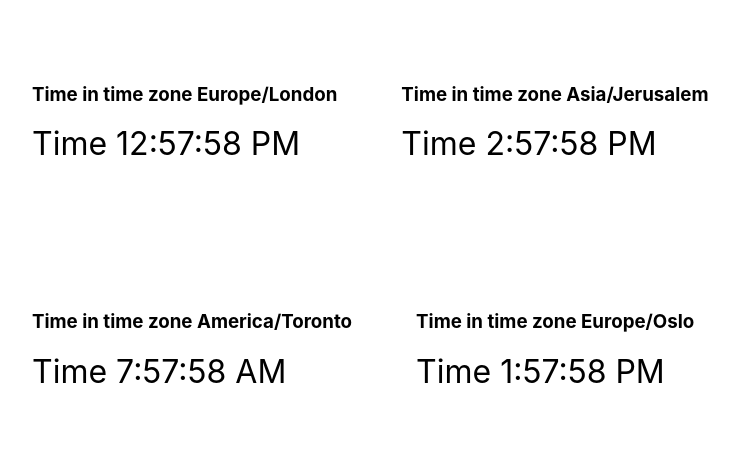
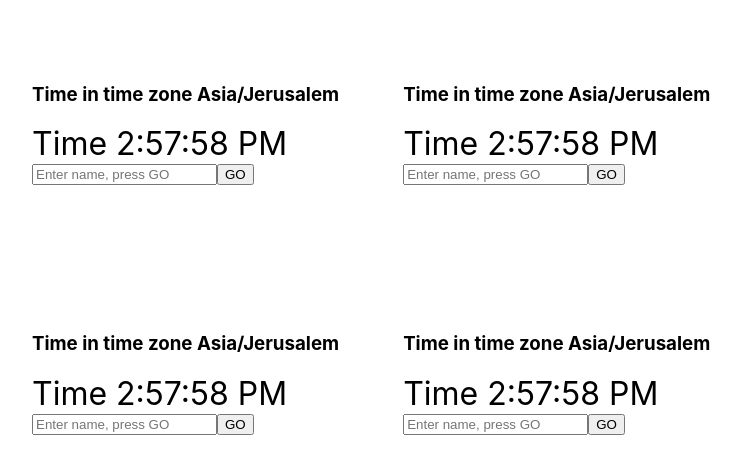
Before and after one commit to KuznetsovaVera/https---github.com-Java49VeraKuznetsova-react-project, a React (Create React App) app: page / in a window 1280 px wide. Shown: the top 474 px of the page, without its empty margins (32-773 px from the left). Built offline with nearby package versions, Linux system fonts and the light colour scheme.

Commit message:
HW#34 done, ver1

```diff
--- a/src/App.tsx
+++ b/src/App.tsx
@@ -1,22 +1,22 @@
 import React from 'react';
-import { cityOrCountryAll, Timer } from './components/Timer';
+import { Timer } from './components/Timer';
 
-
+const divStyleRow: React.CSSProperties = {display:"flex", flexDirection: 'row',
+alignItems:"center"}
+const divStyleOne: React.CSSProperties = {justifyContent:"center",display:"flex", margin:"5vw"}
 function App() {
   return   <div>
-    <div style={{display:"flex", flexDirection: 'row',
-     alignItems:"center"}}>
-     <div style={{justifyContent:"center",display:"flex", margin:"5vw"}}>
-    <Timer timeZoneCityOrCountry= {cityOrCountryAll[0]}></Timer>
+    <div style={divStyleRow}>
+     <div style={divStyleOne}>
+    <Timer CityOrCountry= {'Israel'} inputID={'input1'}></Timer>
     </div>
-    <Timer timeZoneCityOrCountry= {cityOrCountryAll[1]}></Timer>
+    <Timer CityOrCountry= {'Israel'} inputID={'input2'}></Timer>
     </div>
-    <div style={{display:"flex", flexDirection: 'row',
-    alignItems:"center"}}>
-       <div style={{justifyContent:"center",display:"flex", margin:"5vw"}}>
-    <Timer timeZoneCityOrCountry={cityOrCountryAll[2]}></Timer>
+    <div style={divStyleRow}>
+       <div style={divStyleOne}>
+    <Timer CityOrCountry={'Israel'} inputID={'input3'}></Timer>
     </div>
-    <Timer timeZoneCityOrCountry={cityOrCountryAll[3]}></Timer>
+    <Timer CityOrCountry={'Israel'} inputID={'input4'}></Timer>
     </div>
    </div>
 }
--- /dev/null
+++ b/src/components/Alert.tsx
@@ -0,0 +1,14 @@
+import React from "react";
+type AlertProps = {
+    type: "warn"|"info"|"error";
+    message: string;
+}
+export const Alert: React.FC<AlertProps> = ({type, message}) => {
+    let  backGround: "red" | "green" | "yellow";
+    switch(type) {
+        case "error": backGround = "red"; break;
+        case "info": backGround = "green"; break;
+        case "warn": backGround = "yellow"
+    }
+    return <p style={{backgroundColor: backGround}}>{message}</p>
+}
--- /dev/null
+++ b/src/components/Input.tsx
@@ -0,0 +1,33 @@
+import React, { useEffect} from "react";
+import { Alert } from "./Alert";
+type InputProps = {
+    inputId: string;
+    inputProcess: (value: string)=>string;
+    placeHolderPrint: string;
+}
+export const Input: React.FC<InputProps> = ({inputId, inputProcess, placeHolderPrint}) => {
+    let inputElement: HTMLInputElement | null
+
+    const [message, setMessage] = React.useState('')
+    function processGo(): void {
+       setMessage('')
+        const messageRet: string = inputProcess(inputElement!.value);
+
+        if (messageRet == '') {
+            inputElement!.value = '';
+        } else {
+
+            setMessage(messageRet);
+
+        }
+
+    }
+    useEffect(() => {
+       inputElement = document.getElementById(inputId) as HTMLInputElement;
+    })
+    return <div>
+        <input id={inputId} placeholder={placeHolderPrint}/>
+        <button onClick={processGo}>GO</button>
+        {message && <Alert type={"error"} message={message}/>}
+    </div>
+}
--- a/src/components/Timer.tsx
+++ b/src/components/Timer.tsx
@@ -1,50 +1,53 @@
-//import { BlockList } from "net";
 import React from "react";
 import timeZones from "../time-zones";
+import { Input } from "./Input";
 
-export const cityOrCountryMain: string = 'Israel';
-
-export const cityOrCountryAll: Array<string> =
-  ['London','Vasya', 'Toronto', 'Oslo'];
-/* V.R. It isn't good idea to join tester's tools
-to tested code.
-*/
 const timeZonesStr: Array<string> =
   timeZones.map (el => JSON.stringify(el));
-const indexMain: number =  timeZonesStr.findIndex (el=> el.includes(cityOrCountryMain))
 
-/*
 type TimerProps = {
-    timeZoneIndex: number;
-}
-*/
-type TimerProps = {
-    timeZoneCityOrCountry: string;
+    CityOrCountry: string;
+    inputID: string;
 
 }
 export const Timer: React.FC<TimerProps> = (props) => {
-    let timeZoneIndex: number = getIndexByName(props.timeZoneCityOrCountry);
-    const timeZone: string = timeZones[timeZoneIndex].name;
+    const [timeZoneIndex, setTimeZoneIndex] = React.useState(getIndexByName(props.CityOrCountry));
+    let timeZone: string = timeZones[timeZoneIndex].name;
     const [time, setTime] = React.useState(new Date());
+
+
     function tick() {
          setTime(new Date());
     }
+
     React.useEffect(()=>{
         const interval = setInterval(tick, 1000);
         return ()=>clearInterval(interval);
     }, [])
 
-    /* V.R. This method doesn't see difference between 'Oslo' and 'Osl',
-     between 'Toronto' and 'ronto'. It looks like bug
-    */
+    function timeZoneInput (cityOrCountry: string): string {
+     let res: string ='';
+     let index: number = getIndexByName (cityOrCountry);
+     if (index === -1) {
+        res = cityOrCountry + ": error on City or Country, try again";
+     } else {
+       timeZone = timeZones[index].name;
+       setTimeZoneIndex (index);
+     }
+
+     return res;
+    }
+
     function getIndexByName (cityOrCountry: string): number {
        let index: number = timeZonesStr.findIndex (el =>
-            el.includes(cityOrCountry) );
-        return index === -1 ? indexMain : index;
+            el.includes("\""+cityOrCountry+"\"") );
+        return index;
     }
     return <div>
         <h3>Time in time zone {timeZone}</h3>
         <label style={{display: "flex",
          textAlign: "center", fontSize: "2em"}}>Time {time.toLocaleTimeString(undefined,{timeZone})}</label>
+        <Input inputId={props.inputID}  placeHolderPrint = {"Enter name, press GO"}
+        inputProcess={timeZoneInput} ></Input>
     </div>
 }
```
